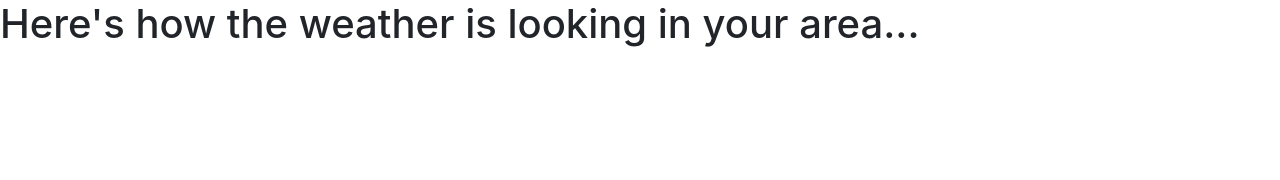
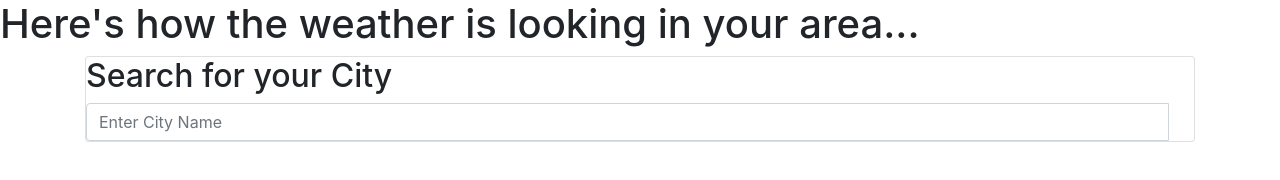
Before and after one commit to will98nicholson/WeatherApp, a plain HTML site: page index.html in a window 1280 px wide. Drawn offline with nearby package versions, Linux system fonts and the light colour scheme.

Commit message:
building out application cards

```diff
--- a/index.html
+++ b/index.html
@@ -13,6 +13,22 @@
     <h1>Here's how the weather is looking in your area...</h1>
 </header>
 
+<div class="container">
+    <div class="row">
+        <div class="col">
+            <div class="card">
+                <h2>Search for your City</h2>
+                <div class="input-group">
+                    <input type="text" class="form-control searchInput" placeholder="Enter City Name">
+                    <div class="input-group-append">
+                        <button class="btn" type="button"></button>
+                    </div>
+                </div>
+            </div>
+        </div>
+    </div>
+</div>
+
 <script src="https://cdnjs.cloudflare.com/ajax/libs/jquery/3.2.1/jquery.min.js"></script>
 <script src="https://cdnjs.cloudflare.com/ajax/libs/moment.js/2.24.0/moment.min.js"></script>
 <script src="Assets/js/script.js"></script>
```
